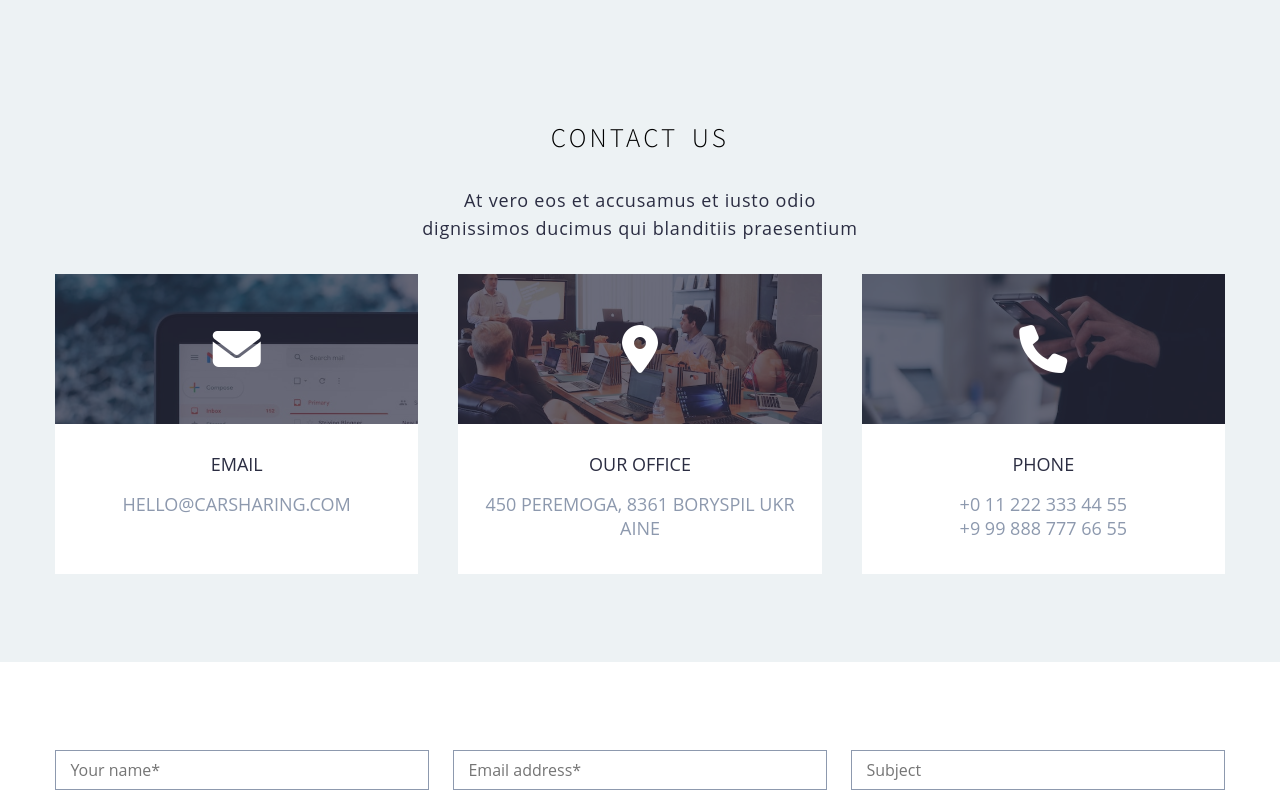
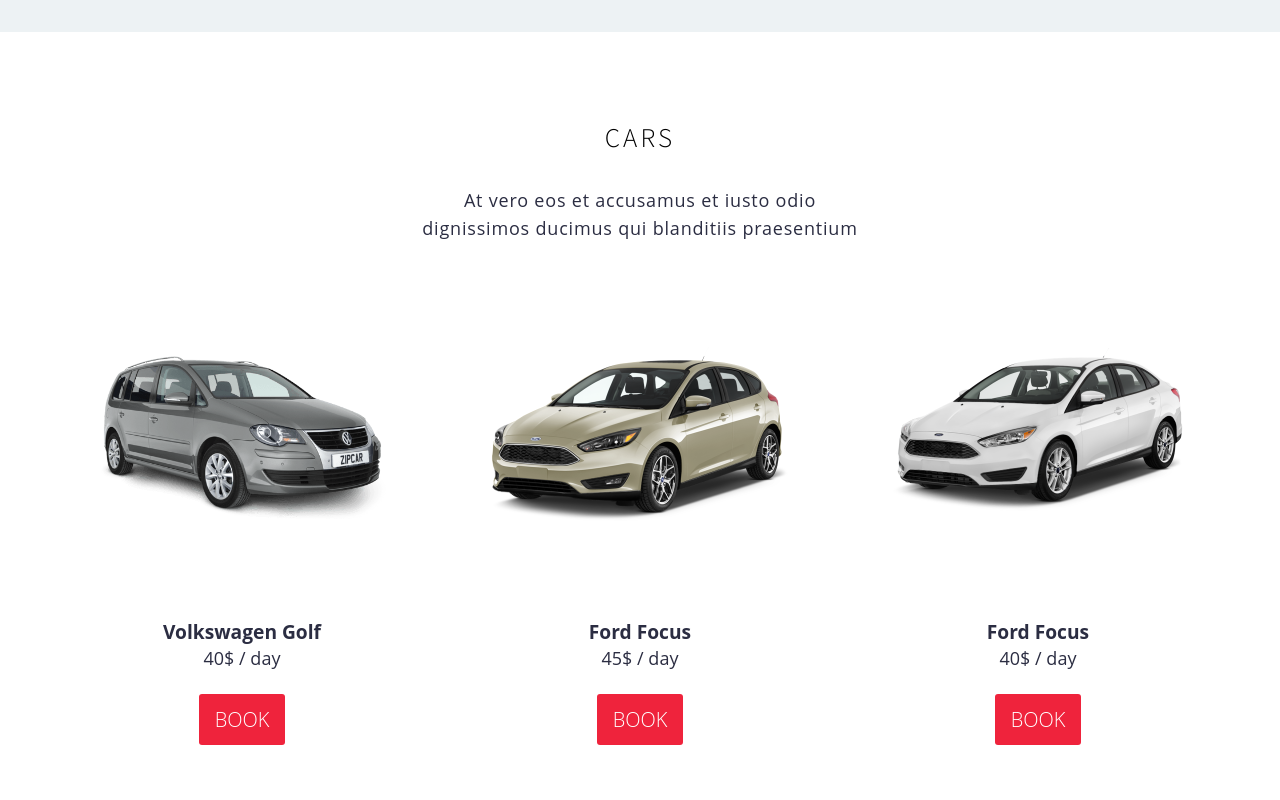
Before and after one commit to ivanna-pt/car-sharing-one-page, a plain HTML site: page index.html in a window 1280 px wide. Shown: the part 5500-6300 px from the top of the page. Drawn offline with Linux system fonts and the light colour scheme.

Commit message:
Add Cars section

```diff
--- a/index.html
+++ b/index.html
@@ -420,6 +420,60 @@
     </div>
 </section>
 
+<section class="section cars">
+    <div class="container">
+        <div class="heading-block">
+            <h2 class="title">Cars</h2>
+            <p class="text">At vero eos et accusamus et iusto odio dignissimos ducimus qui blanditiis praesentium</p>
+        </div>
+
+        <div class="cars__wrapper">
+            <div class="cars__item">
+                <div class="cars__item-image">
+                    <img src="img/cars/car1.png" alt="car1">
+                </div>
+                <div class="cars__item-content">
+                    <div class="car-name">Volkswagen Golf
+                    </div>
+                    <div class="car-price">
+                        40$ / day
+                    </div>
+                </div>
+                <button class="book-btn">book</button>
+            </div>
+
+            <div class="cars__item">
+                <div class="cars__item-image">
+                    <img src="img/cars/car2.png" alt="car2">
+                </div>
+                <div class="cars__item-content">
+                    <div class="car-name">Ford Focus
+                    </div>
+                    <div class="car-price">
+                        45$ / day
+                    </div>
+                </div>
+                <button class="book-btn">book</button>
+            </div>
+
+            <div class="cars__item">
+                <div class="cars__item-image">
+                    <img src="img/cars/car3.png" alt="car3">
+                </div>
+                <div class="cars__item-content">
+                    <div class="car-name">Ford Focus
+                    </div>
+                    <div class="car-price">
+                        40$ / day
+                    </div>
+                </div>
+                <button class="book-btn">book</button>
+            </div>
+        </div>
+    </div>
+</section>
+
+
 <section class="section contact" id="contact">
     <div class="container">
         <div class="heading-block">
@@ -476,6 +530,33 @@
     </div>
 </section>
 
+<section class="section map">
+    <iframe src="https://www.google.com/maps/embed?pb=!1m18!1m12!1m3!1d2543.3399347056843!2d30.62780671509236!3d50.3975020990607!2m3!1f0!2f0!3f0!3m2!1i1024!2i768!4f13.1!3m3!1m2!1s0x40d4c5b2e7ef2d93%3A0xb0e3ef7cb92325ef!2z0J7RgdC-0LrQvtGA0LrQuCwg0JrQuNGX0LIsIDAyMDAw!5e0!3m2!1suk!2sua!4v1663831419037!5m2!1suk!2sua" width="100%" height="450" style="border:0;" allowfullscreen="" loading="lazy" referrerpolicy="no-referrer-when-downgrade"></iframe>
+</section>
+
+<footer class="footer">
+    <div class="container footer__container">
+        <div class="footer-logo">
+            <img src="img/footer_logo.webp" alt="footer logo">
+        </div>
+        <p class="text">Copyright 2022. All rights Reserved</p>
+        <div class="footer__icons-wrapper">
+            <div class="icon-item">
+                <a href=""><i class="fa-brands fa-facebook-f"></i></a>
+            </div>
+            <div class="icon-item">
+                <a href=""><i class="fa-brands fa-twitter"></i></a>
+            </div>
+            <div class="icon-item">
+                <a href=""><i class="fa-brands fa-linkedin-in"></i></a>
+            </div>
+            <div class="icon-item">
+                <a href=""><i class="fa-brands fa-instagram"></i></a>
+            </div>
+        </div>
+    </div>
+</footer>
+
 <!--Script files-->
 <script src="script/main.js"></script>
 </body>
--- /dev/null
+++ b/scss/_cars.scss
@@ -0,0 +1,35 @@
+.cars{
+  &__wrapper{
+    display: grid;
+    grid-template-columns: repeat(3, 1fr);
+    gap: 1.5rem;
+  }
+
+  &__item{
+    display: flex;
+    flex-direction: column;
+    align-items: center;
+
+    &-content{
+      margin-top: 1.5rem;
+      margin-bottom: 1.5rem;
+    }
+
+    .car-name{
+      font-weight: 700;
+      font-size: 1.2rem;
+      text-align: center;
+      line-height: 1.7rem;
+    }
+
+    .car-price{
+      text-align: center;
+    }
+  }
+
+  .book-btn{
+    @include secondary-btn($primary-color);
+    cursor: pointer;
+    @include transition;
+  }
+}
--- a/scss/_config.scss
+++ b/scss/_config.scss
@@ -50,6 +50,22 @@ img, svg{
   color: $color;
   border: 1px solid $color;
   border-radius: 1.5rem;
+}
+
+@mixin secondary-btn($color){
+  padding: 0.75rem 1rem;
+  background-color: $color;
+  color: #FFFFFF;
+  text-transform: uppercase;
+  font-weight: 200;
+  font-size: 1.25rem;
+  border-radius: 3px;
+  cursor: pointer;
+
+  &:hover{
+    background-color: darken($color, 7%);
+    box-shadow: 0 0 5px 0 rgba(0, 0, 0, 0.5);
+  }
 }
 
 @mixin burger-menu($width, $top){
--- a/scss/_contact.scss
+++ b/scss/_contact.scss
@@ -95,21 +95,10 @@
     }
 
     .submit-btn{
-      padding: 0.75rem 0;
+      @include secondary-btn($primary-color);
       grid-column: 1/4;
-      background-color: $primary-color;
-      color: #FFFFFF;
-      text-transform: uppercase;
-      font-weight: 200;
-      font-size: 1.25rem;
-      border-radius: 3px;
       cursor: pointer;
       @include transition;
-
-      &:hover{
-        background-color: darken($primary-color, 7%);
-        box-shadow: 0 0 5px 0 rgba(0, 0, 0, 0.5);
-      }
     }
   }
 }
--- a/scss/main.scss
+++ b/scss/main.scss
@@ -2,6 +2,8 @@
 @import "header";
 @import "portfolio";
 @import "contact";
+@import "cars";
+@import "footer";
 
 body{
   font-family: "Open Sans", sans-serif;
@@ -364,4 +366,6 @@ body{
   }
 }
 
+
+
 @import "responsive";
```
Also changed, not shown: img/cars/car1.png (added), img/cars/car2.png (added), img/cars/car3.png (added), img/cars/car4.webp (added), img/team/man.webp (added), scss/main.css, 1 other file.
